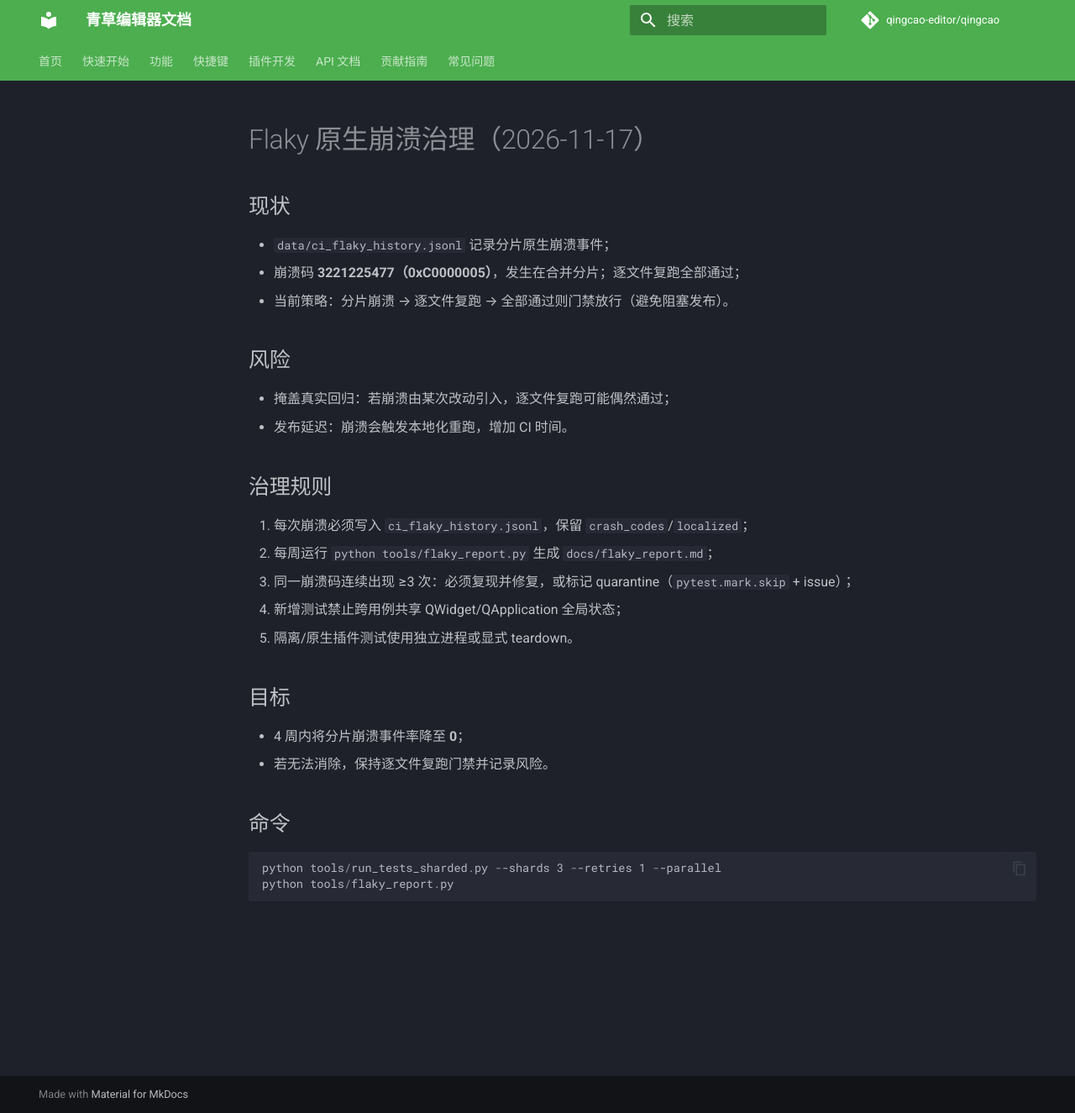
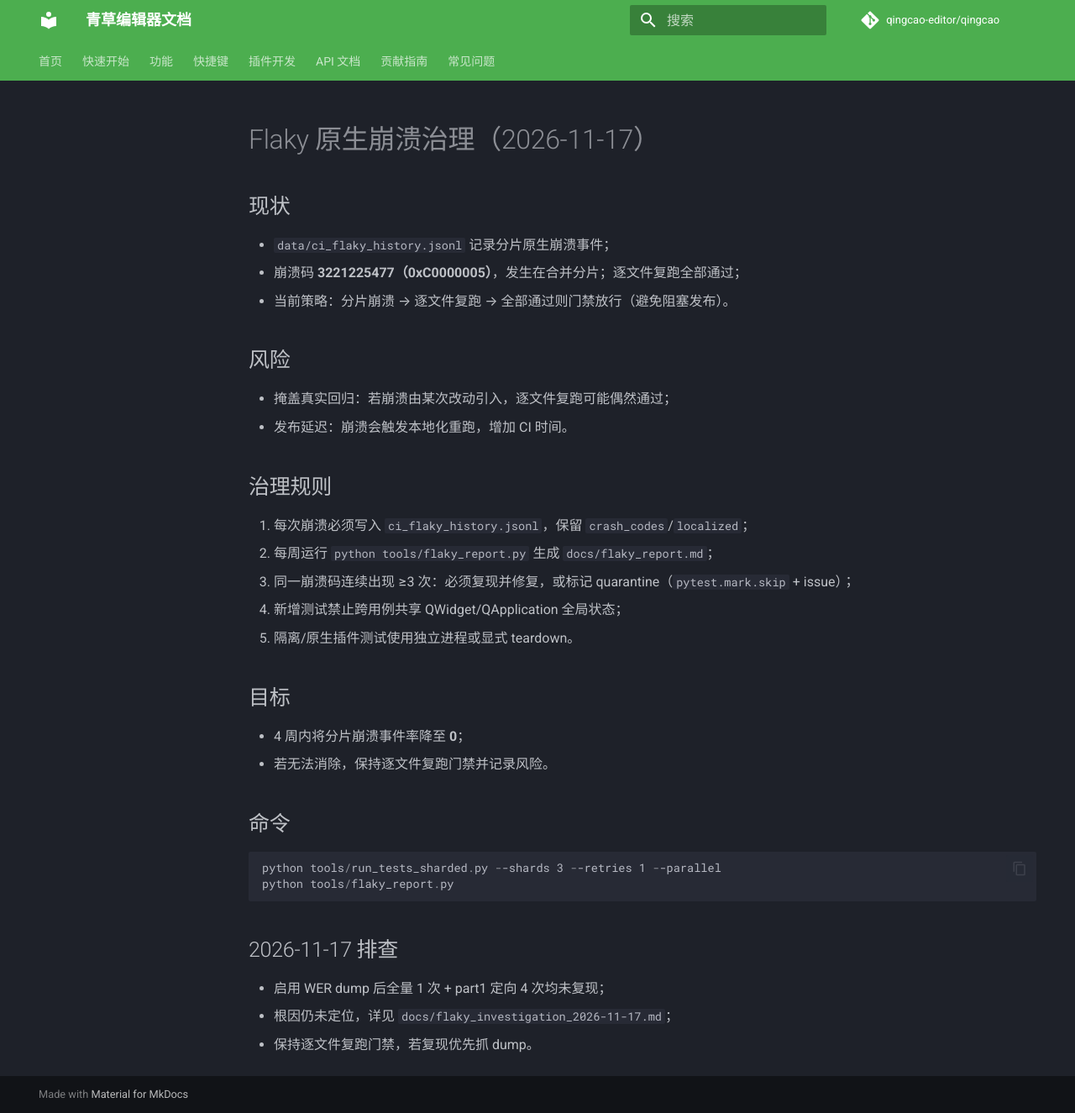
Before and after one commit to TomJerryGit/qingcao, an MkDocs documentation site: the page built from docs/flaky_governance.md, in a window 1280 px wide and 1325 px high. Shown: the whole window at 84% size. Built offline with MkDocs 1.6.1 and Material for MkDocs 9.7.7, drawn with Linux system fonts in a browser that asks for light colours; comment, search, counter and statistics services are not loaded.

Commit message:
docs(flaky): 原生崩溃根因排查记录（未复现）

````diff
--- a/docs/flaky_governance.md
+++ b/docs/flaky_governance.md
@@ -30,3 +30,9 @@
 python tools/run_tests_sharded.py --shards 3 --retries 1 --parallel
 python tools/flaky_report.py
 ```
+
+## 2026-11-17 排查
+
+- 启用 WER dump 后全量 1 次 + part1 定向 4 次均未复现；
+- 根因仍未定位，详见 `docs/flaky_investigation_2026-11-17.md`；
+- 保持逐文件复跑门禁，若复现优先抓 dump。
````
Also changed, not shown: CHANGELOG.md (+6 -0 lines), docs/flaky_investigation_2026-11-17.md (added, +28 -0 lines), docs/theme_baseline/panel_dark_night.png, docs/theme_baseline/panel_eye_protect.png, docs/theme_baseline/panel_high_contrast.png, docs/theme_baseline/panel_light_clean.png, docs/theme_baseline/window_dark_night.png, docs/theme_baseline/window_eye_protect.png, docs/theme_baseline/window_high_contrast.png, docs/theme_baseline/window_light_clean.png.
